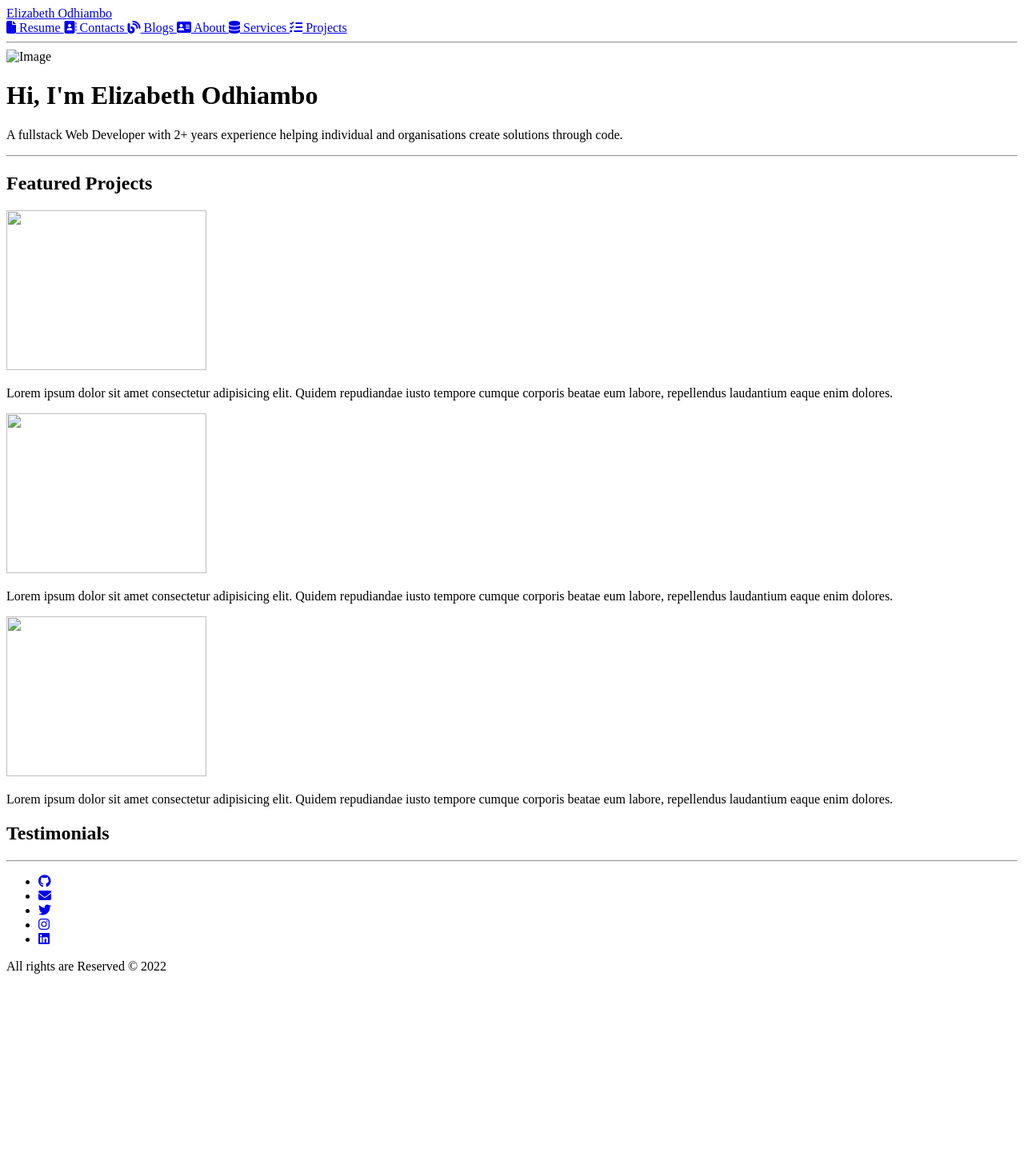
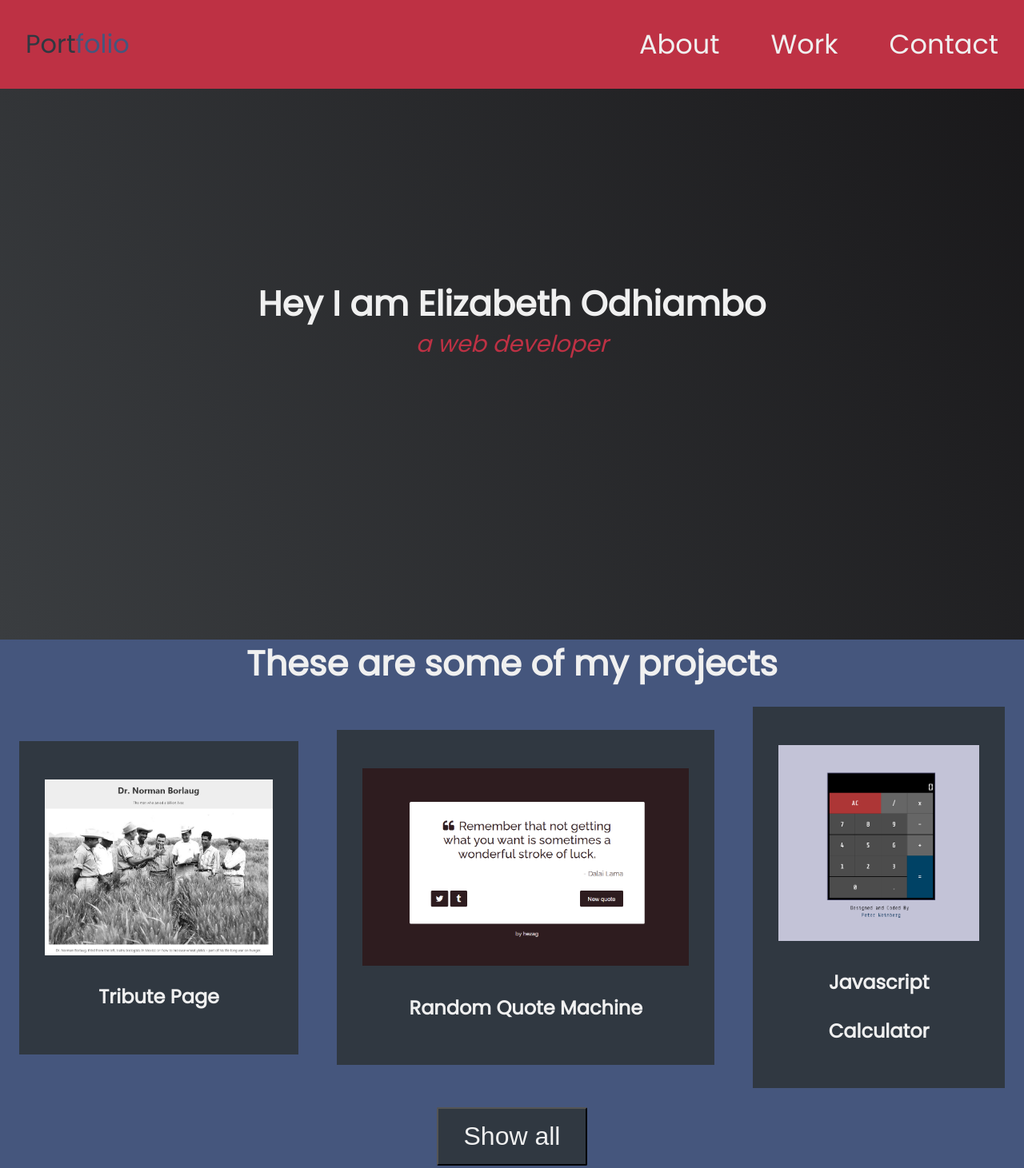
Before and after one commit to akinyiliz/portfolioproject-webdev1, a plain HTML site: page index.html in a window 1280 px wide. Shown: the top 1461 px of the page at 80% size. Before the commit the page ends 1234 px from the top, so only its background shows below. Drawn offline with Linux system fonts and the light colour scheme.

Commit message:
add projects section

```diff
--- a/index.html
+++ b/index.html
@@ -6,127 +6,62 @@
 -->
 
 <!DOCTYPE html>
-<html lang="en">
+<html>
 <head>
-    <meta charset="UTF-8" />
-    <meta http-equiv="X-UA-Compatible" content="IE=edge" />
-    <meta name="viewport" content="width=device-width, initial-scale=1.0" />
-    <title>Elizabeth Odhiambo</title>
-    <link rel="stylesheet" href="css/index.css" />
-    <script src="https://kit.fontawesome.com/6180e5fb69.js" crossorigin="anonymous"></script>
+  <meta charset="UTF-8"/>
+  <meta name="viewport" content="width=device-width, initial-scale=1.0"/>
+  <title>Personal Portfolio</title>
+  <link rel="stylesheet" href="/css/styles.css"/>
+  <link rel="stylesheet" href="https://cdnjs.cloudflare.com/ajax/libs/font-awesome/6.2.0/css/all.min.css"/>
 </head>
 <body>
-    <!--Navigation Bar-->
-    <nav class="navbar">
-      <div class="nav-left">
-        <a class="nav-left" href="index.html">Elizabeth Odhiambo</a>
+  <header>
+    <a href="#" class="logo"><span>Port</span>folio</a>
+  <nav id="navbar" class="navbar">
+    <ul>
+      <li><a class="nav-links" href="index.html">About</a>
+      <li><a class="nav-links" href="#projects">Work</a>
+      <li><a class="nav-links" href="#contact">Contact</a>
+    </ul>
+  </nav>
+  </header>
+
+  <section class="welcome-section">
+    <h1>Hey I am Elizabeth Odhiambo</h1>
+    <p><i>a web developer</i></p>
+  </section>
+  <section class="projects id="projects">
+    <h2>These are some of my projects<h2>
+      <div class="project-container">
+        <div class="project-tile">
+        <img src="/images/tribute.jpg" alt="First project" class="project-img"/>
+        <a href="#" target="_blank">Tribute Page</a>
         </div>
-      <div class="nav-right">
-        <a class="nav-right" href="#">
-          <i class="fa-solid fa-file"></i> Resume </a>
-        <a class="nav-right" href="contacts.html">
-          <i class="fa-solid fa-address-book"></i> Contacts </a>
-        <a class="nav-right" href="blogs.html">
-          <i class="fa-solid fa-blog"></i> Blogs </a>
-        <a class="nav-right" href="about.html">
-          <i class="fa-solid fa-address-card"></i> About </a>
-        <a class="nav-right" href="services.html">
-          <i class="fa-solid fa-database"></i> Services </a>
-        <a class="nav-right" href="projects.html">
-          <i class="fa-solid fa-list-check"></i> Projects </a>
+
+        <div class="project-tile">
+        <img src="/images/random-quote-machine.png" alt="Second project" class="project-img"/>
+        <a href="#" target="_blank">Random Quote Machine</a>
         </div>
-    </nav>
-    <hr />
-    <!--Hero/JumboTron Section-->
-    <header>
-      <div class="hero">
-        <img
-        src="./images/nobgimage.png"
-        alt="Image"
-        height="250px"
-        width="200px"/>
-        <div class="description">
-          <h1>Hi, I'm Elizabeth Odhiambo</h1>
-          <p>
-            A fullstack Web Developer with 2+ years
-            experience helping individual and organisations create solutions through
-            code.
-          </p>
+
+       <div class="project-tile">
+        <img src="/images/calc.png" alt="Third project" class="project-img"/>
+        <a href="#" target="_blank">Javascript Calculator</p>
         </div>
         </div>
-  </header>
-  <hr>
-    <!--Main Page Content-->
-    <main>
-      <section>
-        <h2>Featured Projects</h2>
-
-        <div class="projects">
-          <img src="images/photo-1471879832106-c7ab9e0cee23.jfif"
-          alt=""
-          width="250px"
-          height="200px">
-
-          <div class="project">
-            <p>Lorem ipsum dolor sit amet
-              consectetur adipisicing elit.
-              Quidem repudiandae iusto tempore
-              cumque corporis beatae eum labore,
-              repellendus laudantium eaque enim dolores.</p>
         </div>
 
-            <img src="images/photo-1471879832106-c7ab9e0cee23.jfif"
-            alt=""
-            width="250px"
-            height="200px">
-            <div class="project">
-              <p>Lorem ipsum dolor sit amet
-                consectetur adipisicing elit.
-                Quidem repudiandae iusto tempore
-                cumque corporis beatae eum labore,
-                repellendus laudantium eaque enim dolores.</p>
-              </div>
-              <img src="images/photo-1471879832106-c7ab9e0cee23.jfif"
-              alt=""
-              width="250px"
-              height="200px">
+  <button>Show all</button>
 
-              <div class="project">
-                <p>Lorem ipsum dolor sit amet
-                  consectetur adipisicing elit.
-                  Quidem repudiandae iusto tempore
-                  cumque corporis beatae eum labore,
-                  repellendus laudantium eaque enim dolores.</p>
-                </div>
-          </div>
   </section>
-      <section>
-        <h2>Testimonials</h2>
+
+  <section id="profile-link" class="profile-link">
+    <h1> Let's work together...</h1>
+    <p>How do you take you coffee?</p>
+    <ul class="contacts">
+      <li><a href="#"><i class="fab fa-facebook" ></i>Facebook</a></li>
+      <li><a  href="github.com/akinyiliz"><i class="fab fa-github" ></i>Github</a></li>
+<li><a href="#"><i class="fab fa-twitter" ></i>Twitter</a></li>
+    </ul>
   </section>
-    </main>
-    <hr />
-    <!--Footer Section-->
-    <footer>
-      <ul class="social-links">
-        <li>
-          <a href="https://github.com/akinyiliz"><i class="fa-brands fa-github"></i> </a>
-        </li>
-        <li>
-          <a href="mailto: lizzieke84@gmail.com"><i class="fa-solid fa-envelope"></i></a>
-        </li>
-        <li>
-          <a href="https://twitter.com/iamliz_zie"><i class="fa-brands fa-twitter"></i></a>
-        </li>
-        <li>
-          <a href="https://www.instagram.com/iamliz.zie/"><i class="fa-brands fa-instagram"></i> </a>
-        </li>
-        <li>
-          <a href="https://www.linkedin.com/in/elizabeth-odhiambo-4356a41bb/"
-            ><i class="fa-brands fa-linkedin"></i></a
-          >
-        </li>
-      </ul>
-      <p>All rights are Reserved &copy; 2022</p>
-    </footer>
 </body>
 </html>
```
Lines whose indentation alone changed are shown as unchanged.
